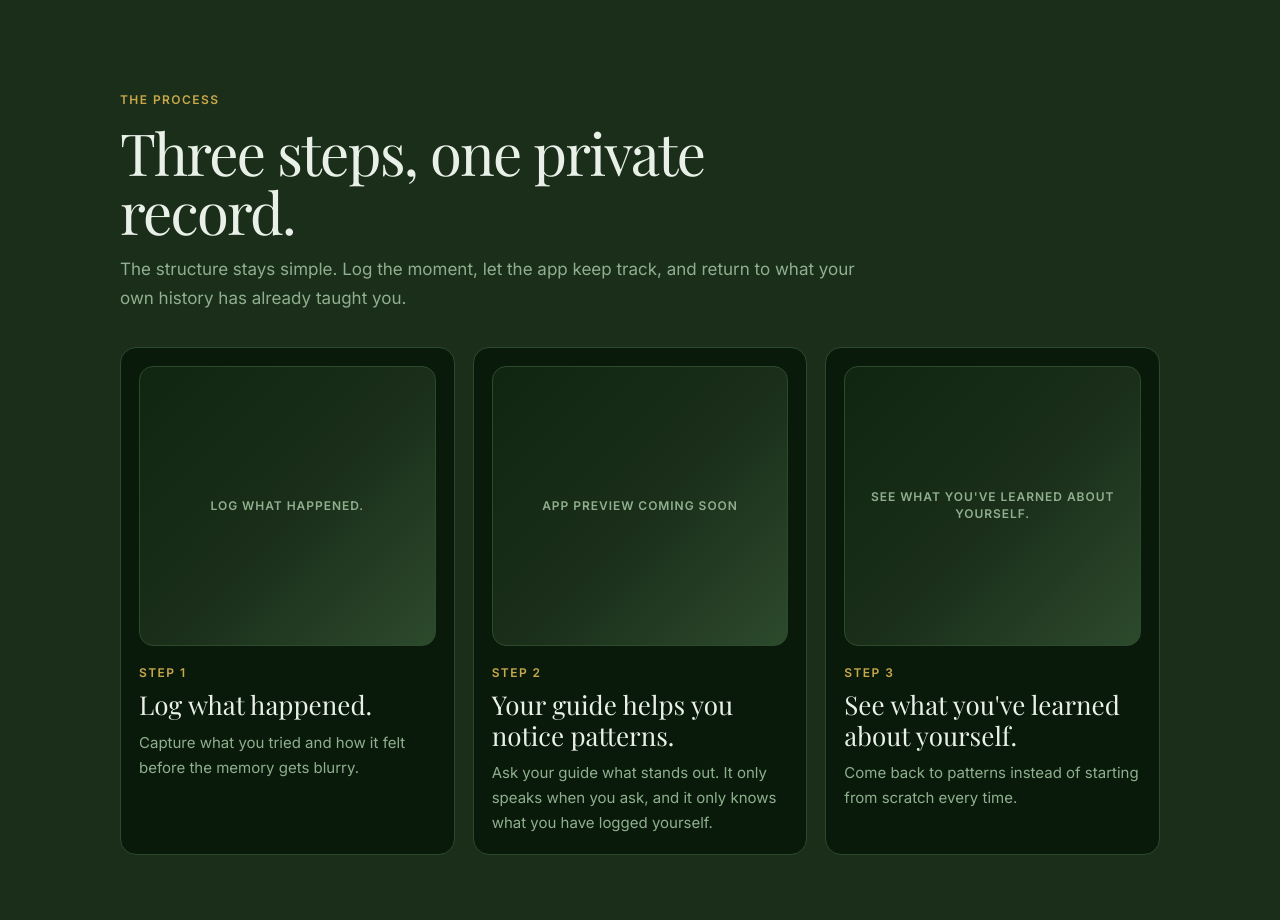
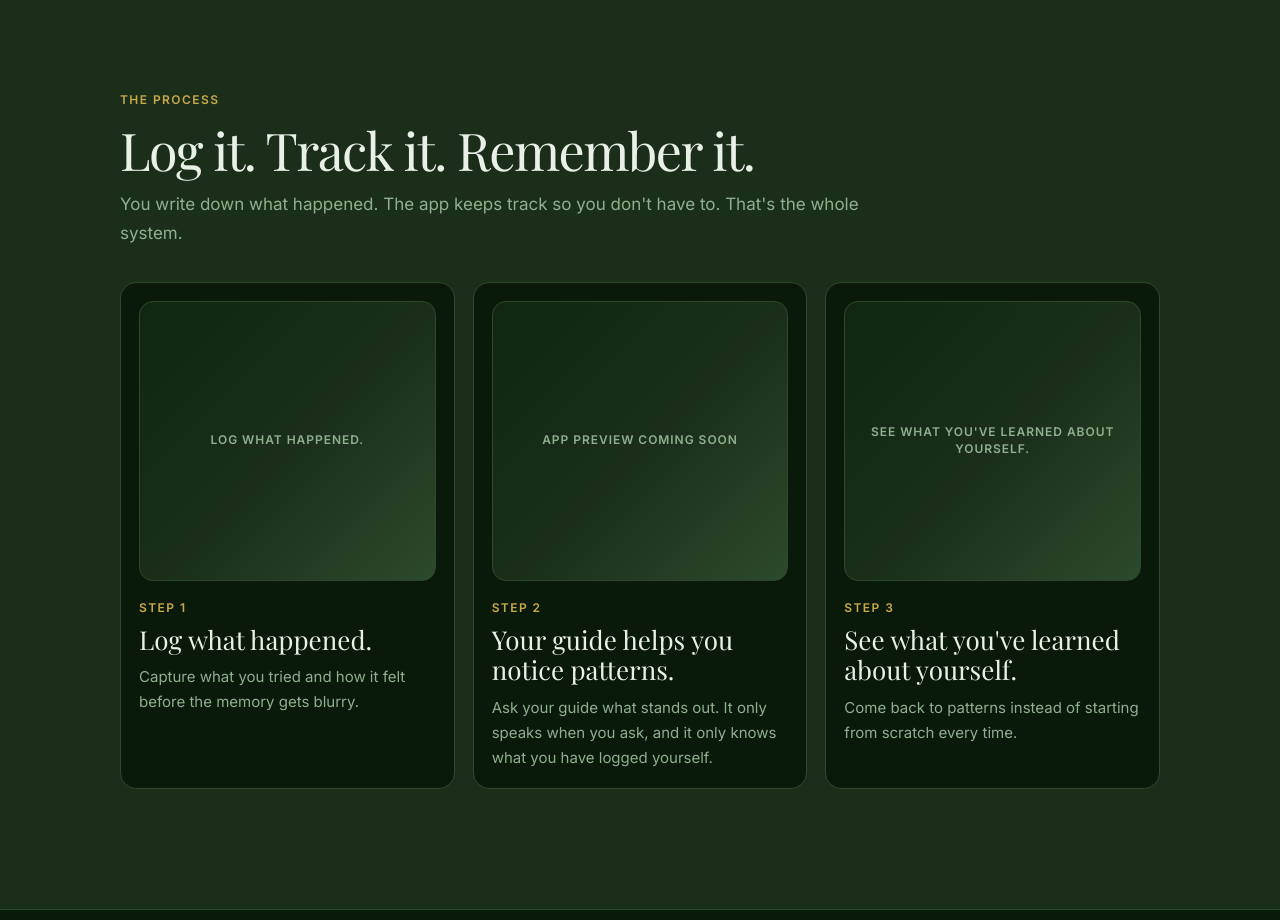
Before and after one commit to casevoiceai/my420journal-app, a React (Vite) app: page / in a window 1280 px wide. Shown: the part 980-1900 px from the top of the page. Built offline with nearby package versions, Linux system fonts and the light colour scheme.

Commit message:
Rewrite Process section heading and body copy
Replace the Process heading and body with the requested shorter copy and keep the heading on one line using a Process-only title style override.

```diff
--- a/src/marketing/MarketingProcess.jsx
+++ b/src/marketing/MarketingProcess.jsx
@@ -36,8 +36,12 @@ export function ProcessSection() {
       >
         <SectionHeader
           eyebrow="The Process"
-          title="Three steps, one private record."
-          body="The structure stays simple. Log the moment, let the app keep track, and return to what your own history has already taught you."
+          title="Log it. Track it. Remember it."
+          body="You write down what happened. The app keeps track so you don't have to. That's the whole system."
+          titleStyle={{
+            whiteSpace: 'nowrap',
+            fontSize: 'clamp(28px, 5vw, 52px)',
+          }}
         />
 
         <div style={{
--- a/src/marketing/MarketingShared.jsx
+++ b/src/marketing/MarketingShared.jsx
@@ -1,6 +1,6 @@
 import { marketingFonts, marketingPage, marketingPalette as S } from './marketingStyles'
 
-export function SectionHeader({ eyebrow, title, body }) {
+export function SectionHeader({ eyebrow, title, body, titleStyle }) {
   return (
     <div style={{ maxWidth: '760px', marginBottom: '34px' }}>
       <p style={eyebrowStyle}>{eyebrow}</p>
@@ -11,6 +11,7 @@ export function SectionHeader({ eyebrow, title, body }) {
         fontSize: 'clamp(36px, 6vw, 58px)',
         lineHeight: 1.02,
         letterSpacing: '-0.03em',
+        ...titleStyle,
       }}>
         {title}
       </h2>
```
